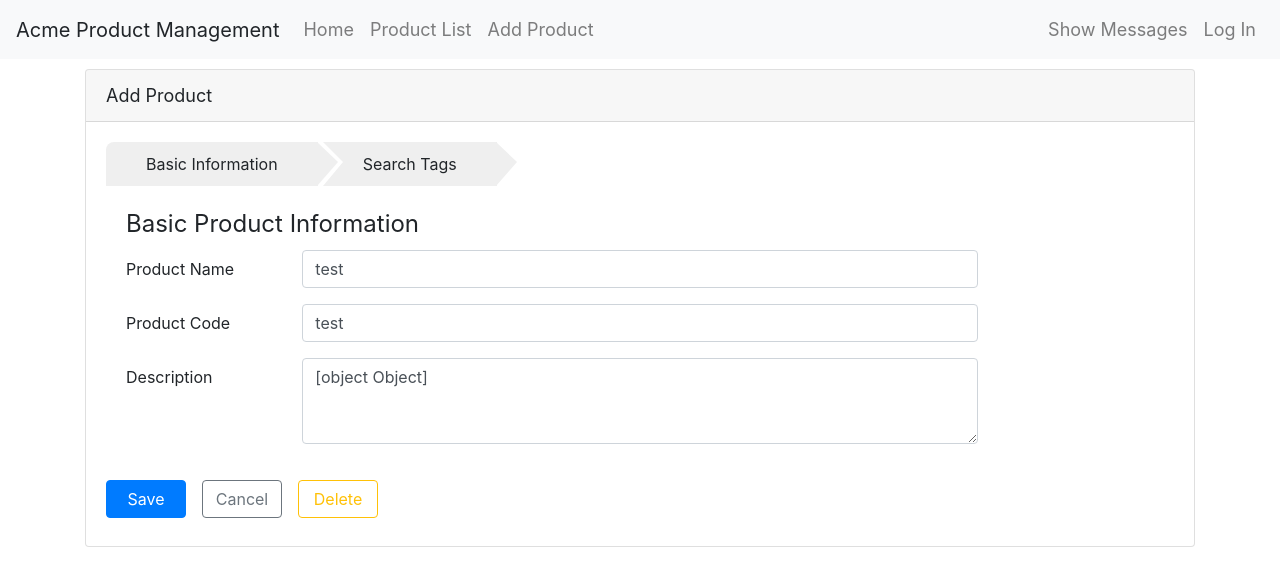
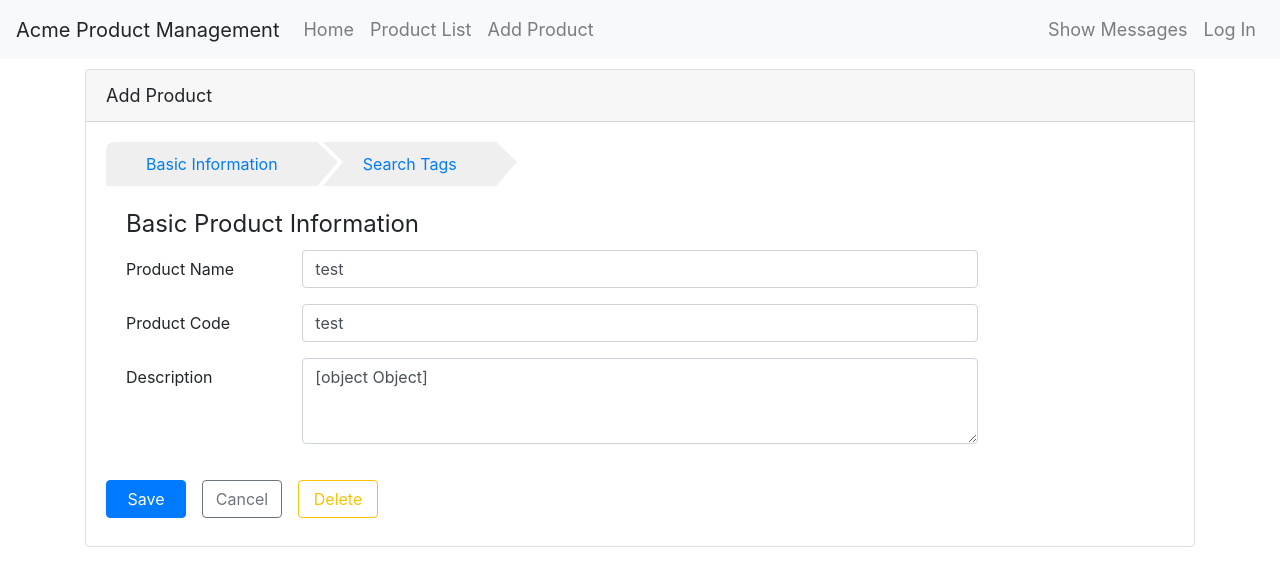
Before and after one commit to yadavsudhir405/angular-routing, an Angular app in the folder APM-Start/: page /products/0/edit/info in a window 1280 px wide. Shown: the top 586 px of the page. Built offline with nearby package versions, Linux system fonts and the light colour scheme; what angular-in-memory-web-api would draw is missing.

Commit message:
Activated child routes

```diff
--- a/APM-Start/src/app/products/product-edit/product-edit.component.html
+++ b/APM-Start/src/app/products/product-edit/product-edit.component.html
@@ -6,10 +6,10 @@
   <div class="card-body"
        *ngIf="product">
     <div class="wizard">
-      <a>
+      <a [routerLink]="['info']">
         Basic Information
       </a>
-      <a>
+      <a [routerLink]="['tags']">
         Search Tags
       </a>
       <router-outlet></router-outlet>
```
